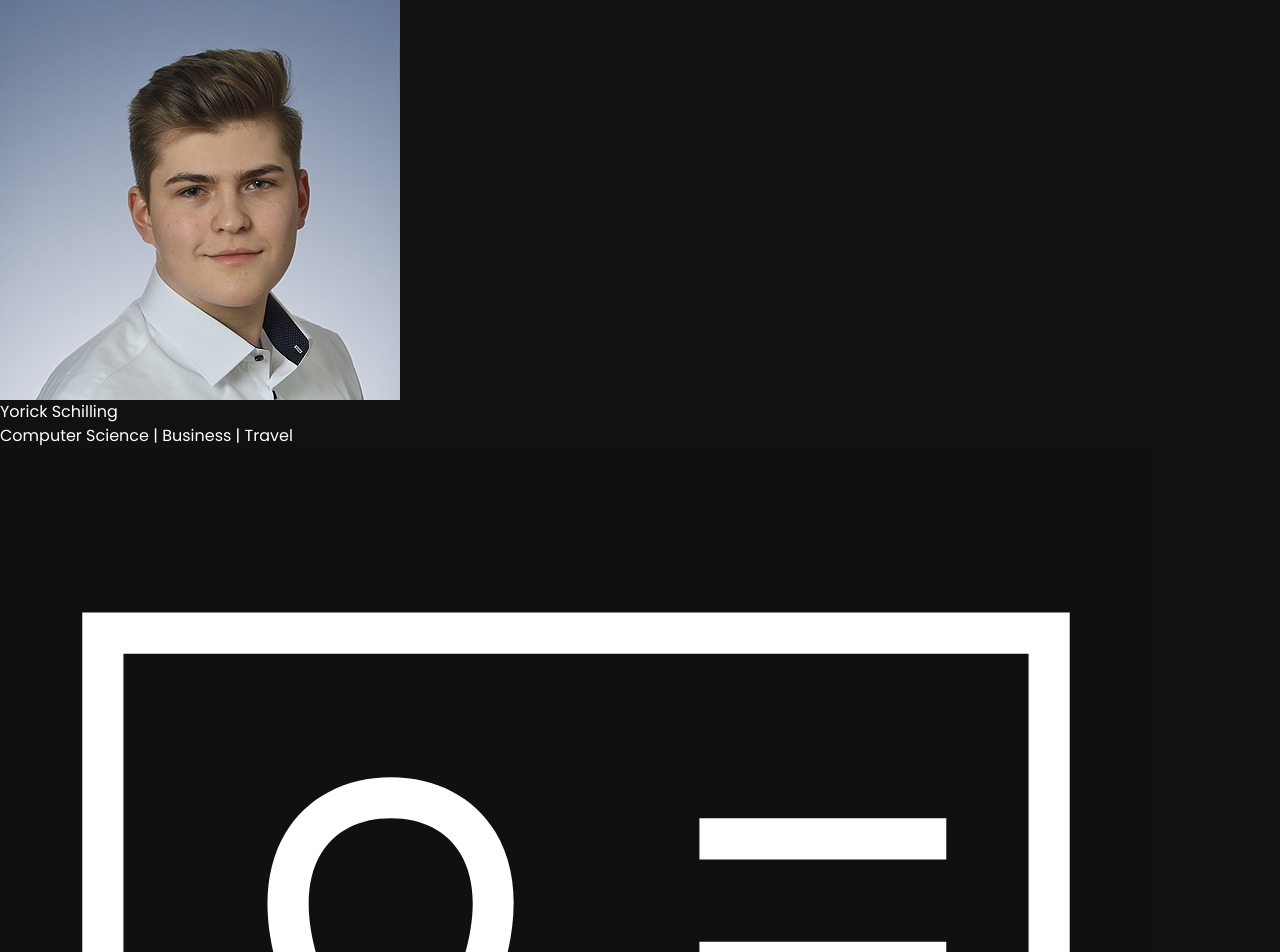
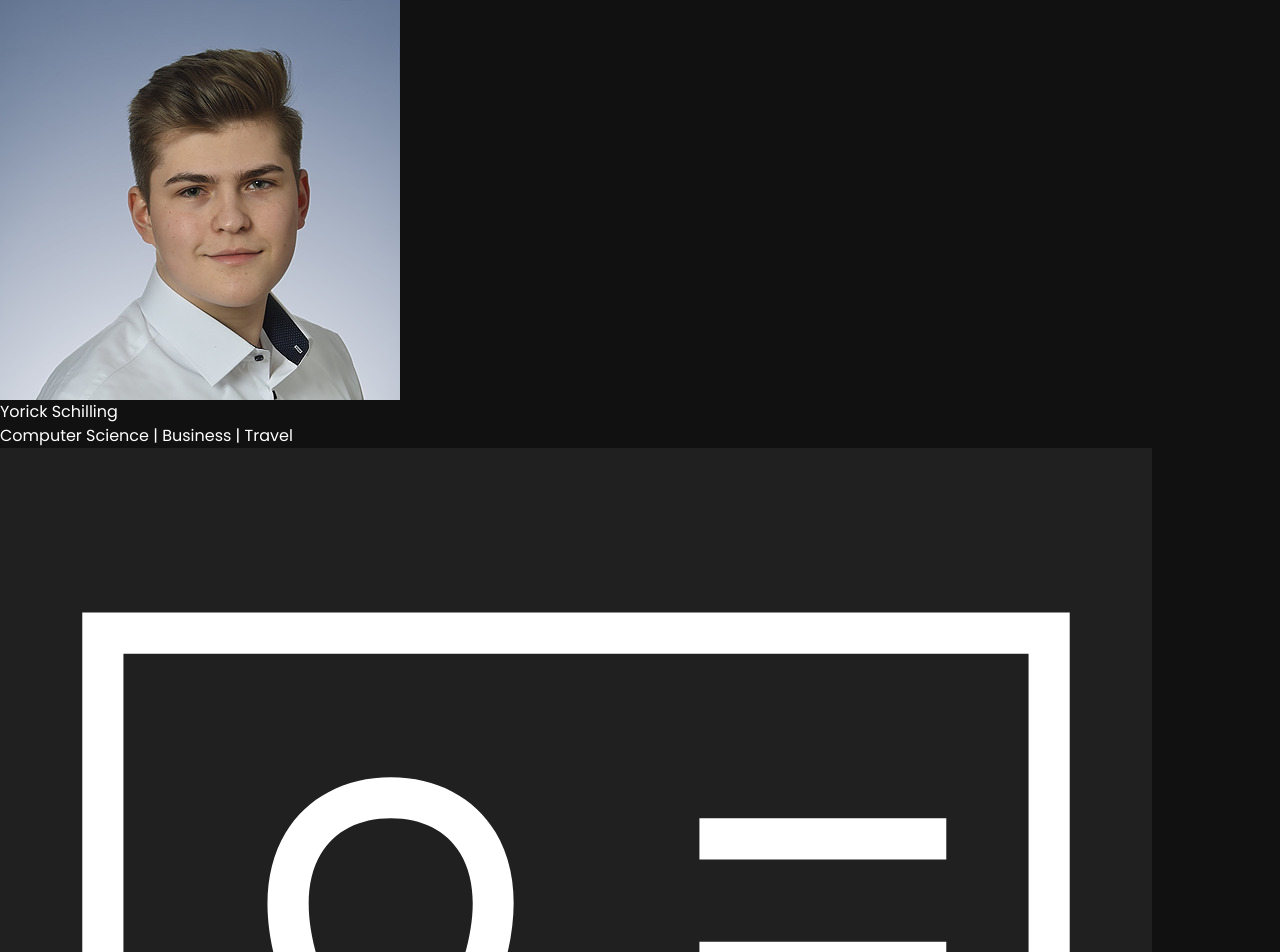
Before and after one commit to YSchilling/personal-website, a Vue app: page /linktree in a window 1280 px wide. Shown: the top 952 px of the page. Built offline with nearby package versions, Linux system fonts and the light colour scheme.

Commit message:
changed linktree item background color

```diff
--- a/src/components/LinktreeItem.vue
+++ b/src/components/LinktreeItem.vue
@@ -1,12 +1,14 @@
 <script setup>
-const props = defineProps(['title'])
+const props = defineProps(["title"]);
 </script>
 
 <template>
-    <div class="w-10/12 md:max-w-2xl flex items-center justify-between px-3 py-2 my-2 border-transparent rounded-lg hover:scale-105 duration-150"
-        style="width: 90vw; background-color: #101010">
-        <slot />
-        <h5 class="text-white">{{ title }}</h5>
-        <div class="w-12 h-12"></div>
-    </div>
+  <div
+    class="w-10/12 md:max-w-2xl flex items-center justify-between px-3 py-2 my-2 border-transparent rounded-lg hover:scale-105 duration-150"
+    style="width: 90vw; background-color: #202020"
+  >
+    <slot />
+    <h5 class="text-white">{{ title }}</h5>
+    <div class="w-12 h-12"></div>
+  </div>
 </template>
```
Also changed, not shown: src/views/Linktree.vue (+10 -7 lines).
